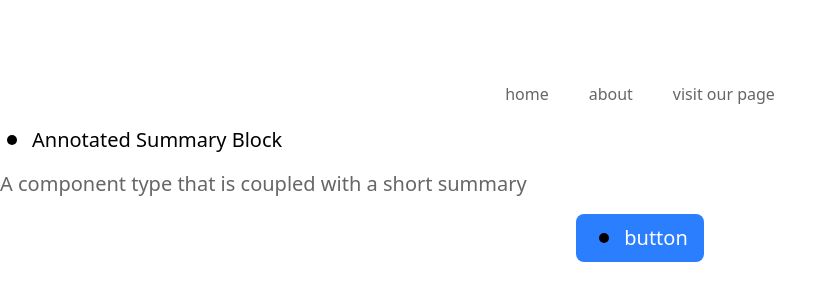
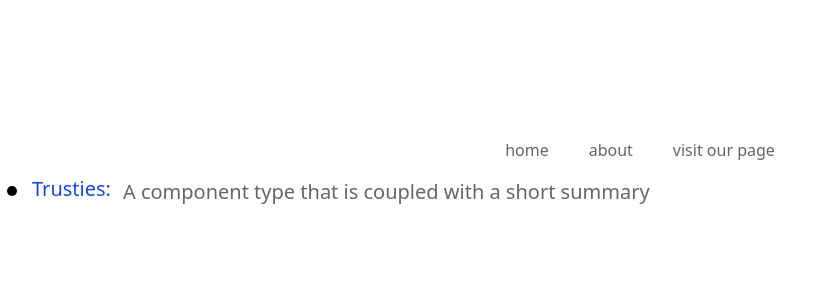
Before and after one commit to simjedi98/Component-Lib, a Nuxt app: page / in a window 1280 px wide. Shown: the part 228-528 px from the top of the page, without its empty margins (0-837 px from the left). Built offline with nearby package versions, Linux system fonts and the light colour scheme.

Commit message:
apply block flow direction to summary-block, annotated-summary-block, and composition-block

```diff
--- a/app/components/annotated-button.vue
+++ b/app/components/annotated-button.vue
@@ -22,6 +22,7 @@
         annotation_border_width?: string, //specify border width of marker block
         annotation_width?: string, //specify width of marker
         annotation_height?: string //specify height of marker
+        annotation_reverse?: boolean //specify the order of annotation
     }>(),{
         value: 'button',
         position: 'relative',
@@ -52,7 +53,7 @@
 
 <template>
     <component :is="props.as" :class="joinedrootClasses" @mouseenter="onhoveron" @mouseleave="onhoveroff" >
-        <AnnotatedText align="items-center" :text_classes="props.text_classes" text_as="p" :text_value="props.value" :marker_path="props.annotation_path" :marker_padding="props.annotation_padding" :marker_background="props.annotation_background" :marker_border_radius="props.annotation_border_radius" :marker_border_color="props.annotation_border_color" :marker_border_width="props.annotation_border_width" :marker_width="props.annotation_width" :marker_height="props.annotation_height" width="w-full" />
+        <AnnotatedText align="items-center" :reverse="props.annotation_reverse" :text_classes="props.text_classes" text_as="p" :text_value="props.value" :marker_path="props.annotation_path" :marker_padding="props.annotation_padding" :marker_background="props.annotation_background" :marker_border_radius="props.annotation_border_radius" :marker_border_color="props.annotation_border_color" :marker_border_width="props.annotation_border_width" :marker_width="props.annotation_width" :marker_height="props.annotation_height" width="w-full" />
     </component>
 </template>
 
--- a/app/components/annotated-summary-block.vue
+++ b/app/components/annotated-summary-block.vue
@@ -6,12 +6,16 @@
         heading_as?: 'h1' | 'h2' | 'h3' | 'h4' | 'h5' | 'h6', //html element heading text can be rendered as
         summary_value?: string|null, // text value to be rendered as body content
         position?: 'relative'|'absolute'|'fixed'|'static'|'sticky', //specify which utility class for controlling how block is positioned
+        direction?: 'flex-row'|'flex-col'|'flex-row-reverse'|'flex-col-reverse',
         width?: string, // specify width of block
         gap?: string, // specify gap between heading and body content
+        header_width?: string,
+        body_classes?: string,
         heading_classes?: string, // specify utility classes to be appled to heading text
         summary_classes?: string // specify utility classes to be appled to body text
         annotation_block_alignment?: 'items-start'|'items-end'|'items-end-safe'|'items-center'|'items-center-safe'|'items-baseline'|'items-baseline-last'|'items-stretch',
         annotation_block_flex_direction?: 'flex-row'|'flex-row-reverse'|'flex-col'|'flex-col-reverse',
+        annotation_block_reverse?: boolean, // specify the order of annotation
         annotation_path?: string | null, // specify path to the marker intended for use, strongly recommend use of .svg to prevent unpredictable behavior
         annotation_padding?: string, //specify padding around marker
         annotation_background?: string, //specify background color of marker block
@@ -25,12 +29,16 @@
         heading_as: 'h3',
         summary_value: 'A component type that is coupled with a short summary',
         position: 'relative',
+        direction: 'flex-col',
         width: 'w-full',
         gap: 'gap-3',
+        header_width:'',
+        body_classes: '',
         heading_classes: '',
         summary_classes: '',
         annotation_block_flex_direction: 'flex-row',
         annotation_block_alignment: 'items-center',
+        annotation_block_reverse: false,
         annotation_path: null,
         annotation_padding: 'p-0',
         annotation_background: 'bg-transparent',
@@ -41,11 +49,13 @@
         annotation_height: 'h-6',
     });
 
-    const rootClasses = 'relative flex flex-col';
+    const rootClasses = 'flex';
+    const bodyWrapperClass = 'relative w-full';
     const headingClasses = 'text-3xl leading-9 w-full font-medium';
     const summaryClasses = 'text-base text-[#666] w-full';
 
-    const joinedrootClasses = twJoin(props.position, rootClasses, props.width, props.gap);
+    const joinedrootClasses = twJoin(props.position, rootClasses, props.direction, props.width, props.gap);
+    const mergedbodyWrapperClass = twMerge(bodyWrapperClass, props.body_classes);
     const mergedheadingClasses = twMerge(headingClasses, props.heading_classes);
     const mergedsummaryClasses = twMerge(summaryClasses, props.summary_classes);
 
@@ -53,8 +63,8 @@
 
 <template>
     <div :class="joinedrootClasses">
-        <AnnotatedText :align="props.annotation_block_alignment" :flex_direction="props.annotation_block_flex_direction" :text_classes="mergedheadingClasses" :text_as="props.heading_as" :text_value="props.heading_value" :marker_path="props.annotation_path" :marker_padding="props.annotation_padding" :marker_background="props.annotation_background" :marker_border_radius="props.annotation_border_radius" :marker_border_color="props.annotation_border_color" :marker_border_width="props.annotation_border_width" :marker_width="props.annotation_width" :marker_height="props.annotation_height" width="w-full" />
-        <div class="relative w-full" v-if="props.summary_value">
+        <AnnotatedText :align="props.annotation_block_alignment" :flex_direction="props.annotation_block_flex_direction" :reverse="props.annotation_block_reverse" :text_classes="mergedheadingClasses" :text_as="props.heading_as" :text_value="props.heading_value" :marker_path="props.annotation_path" :marker_padding="props.annotation_padding" :marker_background="props.annotation_background" :marker_border_radius="props.annotation_border_radius" :marker_border_color="props.annotation_border_color" :marker_border_width="props.annotation_border_width" :marker_width="props.annotation_width" :marker_height="props.annotation_height" :width="props.header_width" />
+        <div :class="mergedbodyWrapperClass" v-if="props.summary_value">
             <HeadingText :classes="mergedsummaryClasses" :label="props.summary_value" />
         </div>
     </div>
--- a/app/components/annotated-text.vue
+++ b/app/components/annotated-text.vue
@@ -18,7 +18,8 @@
         padding?: string, // specify padding around annotation block
         align?: 'items-start' | 'items-end' | 'items-end-safe' | 'items-center' | 'items-center-safe' | 'items-baseline' | 'items-baseline-last' | 'items-stretch', //specify how to align child blocks
         gap?: string, // specify gap size
-        width?: string // specify block width
+        width?: string, // specify block width
+        reverse?: boolean // specify to reverse the order of annotation
     }>(),{
         text_value: 'Camel Toe',
         text_as: 'p',
@@ -36,7 +37,8 @@
         padding: 'p-0',
         align: 'items-baseline',
         gap: 'gap-2',
-        width: 'w-fit'
+        width: 'w-fit',
+        reverse: false
     });
 
     const rootClasses = 'flex';
@@ -46,10 +48,11 @@
 
 <template>
     <div :class="joinedrootClasses">
-        <MarkerAffix :path="props.marker_path" :marker_width="props.marker_width" :marker_height="props.marker_height" :padding="props.marker_padding" :border_radius="props.marker_border_radius" :border_color="props.marker_border_color" :border_width="props.marker_border_width" :background="props.marker_background" />
+        <MarkerAffix v-if="!props.reverse" :path="props.marker_path" :marker_width="props.marker_width" :marker_height="props.marker_height" :padding="props.marker_padding" :border_radius="props.marker_border_radius" :border_color="props.marker_border_color" :border_width="props.marker_border_width" :background="props.marker_background" />
         <div>
             <HeadingText :label="props.text_value" :as="props.text_as" :classes="props.text_classes"/>
         </div>
+        <MarkerAffix v-if="props.reverse" :path="props.marker_path" :marker_width="props.marker_width" :marker_height="props.marker_height" :padding="props.marker_padding" :border_radius="props.marker_border_radius" :border_color="props.marker_border_color" :border_width="props.marker_border_width" :background="props.marker_background" />
     </div>
 </template>
 
--- a/app/components/composition-block.vue
+++ b/app/components/composition-block.vue
@@ -4,6 +4,9 @@
         heading_value?: string|null, // text value to be rendered as heading
         heading_as?: 'h1' | 'h2' | 'h3' | 'h4' | 'h5' | 'h7', //html element that heading text can be rendered as
         position?: 'relative'|'absolute'|'fixed'|'static'|'sticky', //specify which utility class for controlling how block is positioned
+        direction?: 'flex-row'|'flex-col'|'flex-row-reverse'|'flex-col-reverse',
+        header_classes?: string,
+        body_classes?: string,
         width?: string, // specify width of block
         gap?: string, // specify gap between heading and body content
         heading_classes?: string, // specify utility classes to be applied to heading text
@@ -17,6 +20,9 @@
         heading_value: 'Composition Block',
         heading_as: 'h3',
         position: 'relative',
+        direction: 'flex-col',
+        header_classes:'',
+        body_classes: '',
         width: 'w-11/12',
         gap: 'gap-3',
         heading_classes: '',
@@ -28,19 +34,23 @@
         content_alignment: 'text-left'
     })
 
-    const rootClasses = 'flex flex-col';
+    const rootClasses = 'flex';
+    const headingWrapperClass = 'relative w-full';
+    const bodyWrapperClass = 'relative w-full';
     const headingClasses = 'text-3xl leading-9 w-full font-medium';
 
-    const joinedrootClasses = twJoin(rootClasses, props.position, props.width, props.gap);
+    const joinedrootClasses = twJoin(rootClasses, props.position, props.direction, props.width, props.gap);
+    const mergedheadingWrapperClass = twMerge(headingWrapperClass, props.header_classes);
+    const mergedbodyWrapperClass = twMerge(bodyWrapperClass, props.body_classes);
     const mergedheadingClasses = twMerge(headingClasses, props.heading_classes);
 </script>
 
 <template>
     <div :class="joinedrootClasses">
-        <div class="relative w-full" v-if="props.heading_value">
+        <div :class="mergedheadingWrapperClass" v-if="props.heading_value">
             <HeadingText :classes="mergedheadingClasses" :label="props.heading_value" />
         </div>
-        <div class="relative w-full">
+        <div :class="mergedbodyWrapperClass">
             <RichText :color="props.content_color" :font_weight="props.content_font_weight" :font_size="props.content_font_size" :font_family="props.content_font_family" :padding="props.content_padding" :align="props.content_alignment" >
                 <slot />
             </RichText>
--- a/app/components/summary-block.vue
+++ b/app/components/summary-block.vue
@@ -6,8 +6,11 @@
         heading_as?: 'h1' | 'h2' | 'h3' | 'h4' | 'h5' | 'h6', //html element heading text can be rendered as
         summary_value?: string|null, // text value to be rendered as body content
         position?: 'relative'|'absolute'|'fixed'|'static'|'sticky', //specify which utility class for controlling how block is positioned
+        direction?: 'flex-row'|'flex-col'|'flex-row-reverse'|'flex-col-reverse',
         width?: string, // specify width of block
         gap?: string, // specify gap between heading and body content
+        header_classes?: string,
+        body_classes?: string,
         heading_classes?: string, // specify utility classes to be appled to heading text
         summary_classes?: string // specify utility classes to be appled to body text
     }>(), {
@@ -15,28 +18,36 @@
         heading_as: 'h3',
         summary_value: 'A component type that is coupled with a short summary',
         position: 'relative',
+        direction: 'flex-col',
         width: 'w-full',
         gap: 'gap-3',
+        header_classes:'',
+        body_classes: '',
         heading_classes: '',
         summary_classes: ''
     });
 
-    const rootClasses = 'relative flex flex-col';
-    const headingClasses = 'text-3xl leading-9 w-full font-medium';
+    const rootClasses = 'flex';
+    const headingWrapperClass = 'relative w-full';
+    const bodyWrapperClass = 'relative w-full';
+    const headingClasses = 'text-3xl w-full leading-9 font-medium';
     const summaryClasses = 'text-base text-[#666] w-full';
 
-    const joinedrootClasses = twJoin(props.position, rootClasses, props.width, props.gap);
+    const joinedrootClasses = twJoin(props.position, rootClasses, props.direction, props.width, props.gap);
     const mergedheadingClasses = twMerge(headingClasses, props.heading_classes);
+    const mergedheadingWrapperClass = twMerge(headingWrapperClass, props.header_classes);
+    const mergedbodyWrapperClass = twMerge(bodyWrapperClass, props.body_classes);
+    console.log(mergedheadingClasses);
     const mergedsummaryClasses = twMerge(summaryClasses, props.summary_classes);
 
 </script>
 
 <template>
     <div :class="joinedrootClasses">
-        <div class="relative w-full" v-if="props.heading_value">
+        <div :class="mergedheadingWrapperClass" v-if="props.heading_value">
             <HeadingText :classes="mergedheadingClasses" :as="props.heading_as" :label="props.heading_value" />
         </div>
-        <div class="relative w-full" v-if="props.summary_value">
+        <div :class="mergedbodyWrapperClass" v-if="props.summary_value">
             <HeadingText :classes="mergedsummaryClasses" :label="props.summary_value" />
         </div>
     </div>
--- a/app/pages/index.vue
+++ b/app/pages/index.vue
@@ -1,9 +1,9 @@
 <script setup lang="ts">
 import NavLinkBlock from '~/components/nav-link-block.vue';
 
-
+const body = 'Lorem ipsum dolor sit amet consectetur. Dui sed lacus vitae ultricies platea nulla. Scelerisque ipsum tempor adipiscing nulla tellus. Dignissim eget aliquet cursus vestibulum vestibulum pharetra tellus sit.';
 </script>
 <template>
-    <AnnotatedSummaryBlock />
-    <AnnotatedButton />
+
+    <AnnotatedSummaryBlock direction="flex-row" annotation_block_alignment="items-baseline" header_classes="w-3/10" heading_classes="text-base text-blue-700 leading-5.5 font-medium" heading_value="Trusties:" />
 </template>
```
